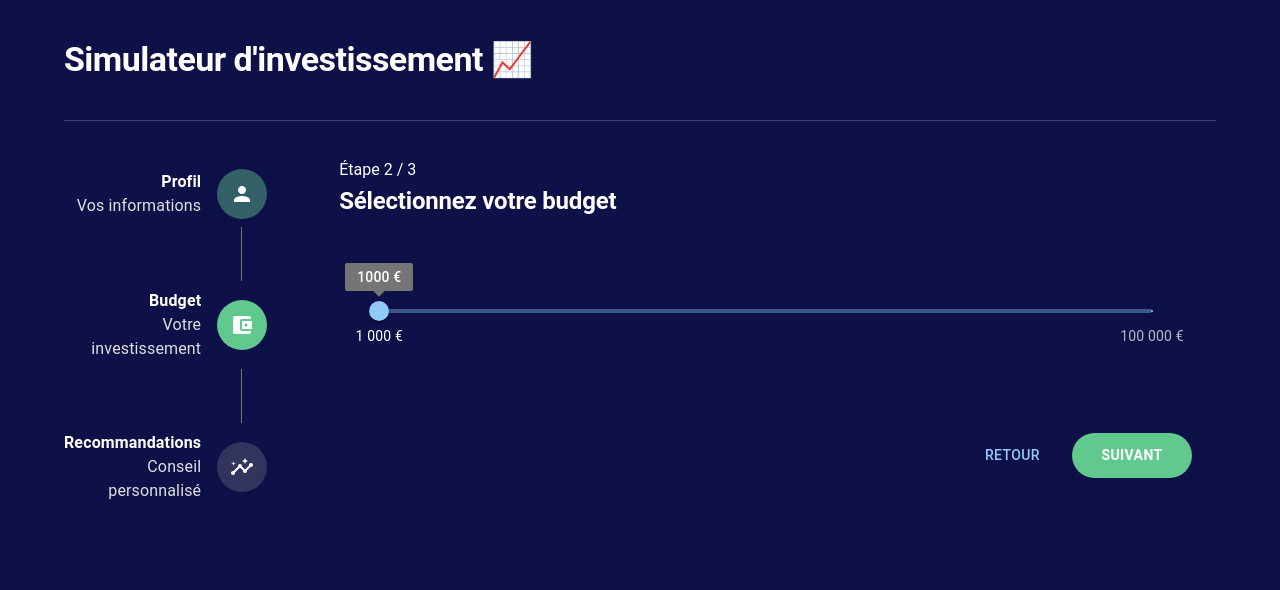
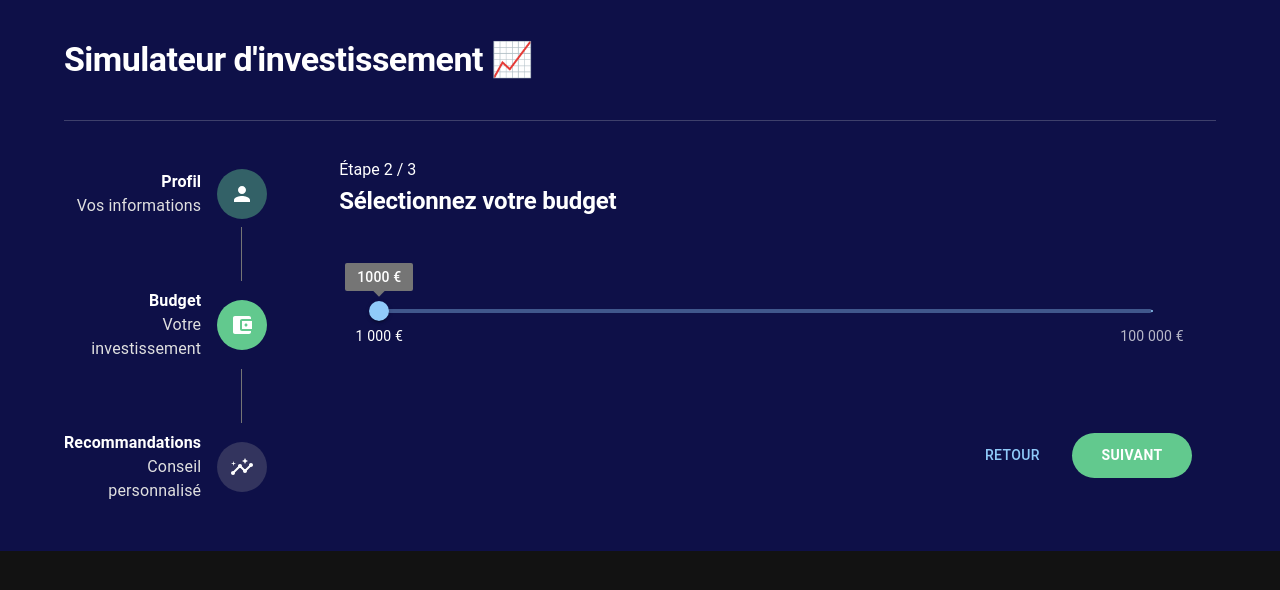
Before and after one commit to Noam-m33/investment-simulator, a React (Vite) app: page / in a window 1280 px wide. Shown: the top 590 px of the page. Built offline with nearby package versions, Linux system fonts and the light colour scheme.

Commit message:
fix: root dimension

```diff
--- a/index.css
+++ b/index.css
@@ -10,8 +10,8 @@ body {
 }
 
 #root {
-  height: 100vh;
-  width: 100vw;
+  min-height: "100vh";
+  min-width: "100vw";
   background-color: #0e1048;
   color: white;
 }
--- a/src/pages/Result.tsx
+++ b/src/pages/Result.tsx
@@ -1,4 +1,4 @@
-import { Container, Stack, Typography } from "@mui/material";
+import { Stack, Typography } from "@mui/material";
 import { useForms } from "../context/FormsContext";
 import { ProfileFields } from "./Profile";
 
```
